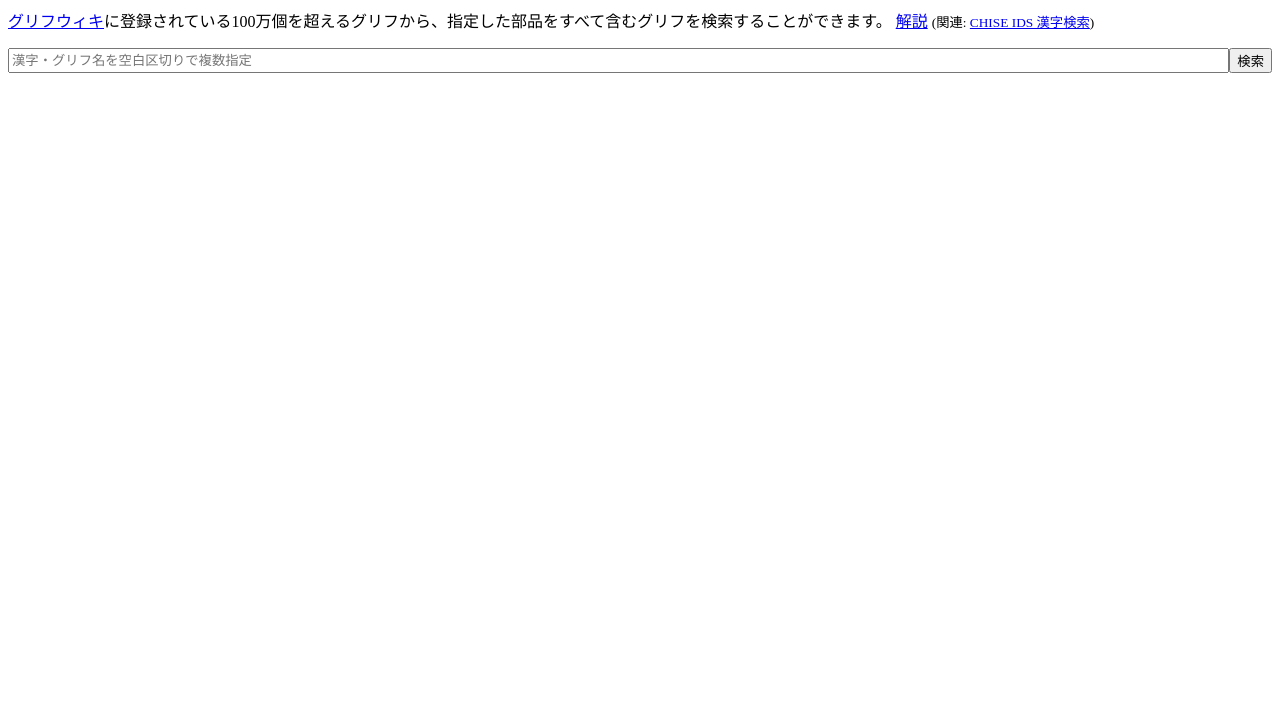
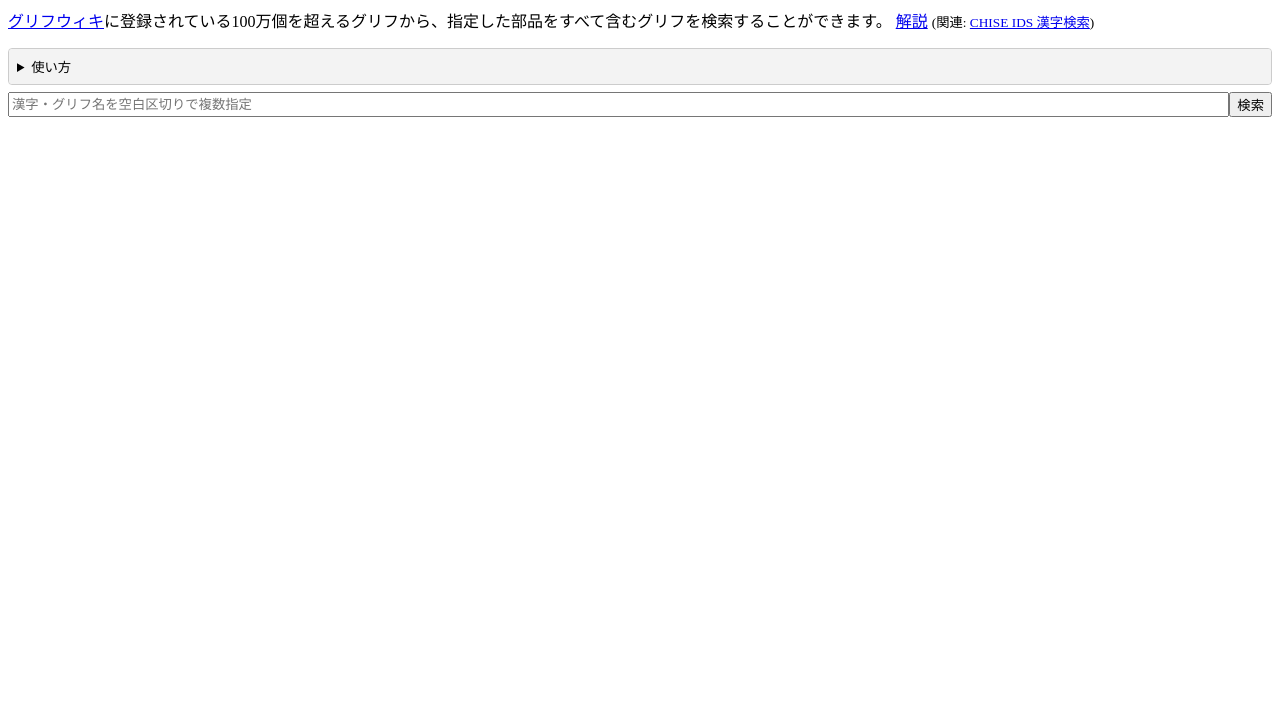
Before and after one commit to kurgm/gwsearch, a website built with Parcel: page src/index.html in a window 1280 px wide. Shown: the part 81-800 px from the top of the page. Built offline with nearby package versions, Linux system fonts and the light colour scheme.

Commit message:
Add usage instructions

```diff
--- a/src/index.css
+++ b/src/index.css
@@ -1,3 +1,19 @@
+details {
+  margin: 0.5em 0;
+  border: 1px solid #cccccc;
+  padding: 8px;
+  border-radius: 4px;
+  font-size: smaller;
+}
+
+details summary {
+  margin: -8px;
+  padding: 8px;
+  cursor: pointer;
+  background-color: #f3f3f3;
+  border-radius: 4px;
+}
+
 img.thumb {
   border: 1px solid #aaaaaa;
   vertical-align: -25%;
--- a/src/index.html
+++ b/src/index.html
@@ -14,6 +14,16 @@
     <a href="https://github.com/kurgm/gwsearch#readme">解説</a>
     <small>(関連: <a href="http://www.chise.org/ids-find">CHISE IDS 漢字検索</a>)</small>
   </p>
+  <details>
+    <summary>使い方</summary>
+    <p>検索したい部品の名前を空白区切りで検索欄に入力して「検索」ボタンを押してください。</p>
+    <p>部品はグリフウィキのグリフ名を指定できるほか、漢字（関連字）を指定することもできます。<br>
+      入力例: 「u7cf8-01 u7cf8-02」「u4eba-03 干」「士 冖 殳」</p>
+    <p>検索結果は文字（「U+6BBB: 殻」など）またはグリフ（画像付きのリンク）の2種類で構成されます。<br>
+      （検索条件にグリフ名が1つ以上含まれているときは、検索結果に文字は含まれません。）</p>
+    <p>検索結果のうち、行の先頭に [+] ボタンがあれば押下で展開でき、その文字やグリフを含む別の文字やグリフが1つ深い階層に列挙されます。</p>
+    <p>詳細は<a href="https://github.com/kurgm/gwsearch?tab=readme-ov-file#%E4%BD%BF%E3%81%84%E6%96%B9">解説#使い方</a>をご参照ください。</p>
+  </details>
   <form action="#" id="search_form">
     <input type="text" name="query" id="search_query" placeholder="漢字・グリフ名を空白区切りで複数指定">
     <input type="submit" value="検索">
```
